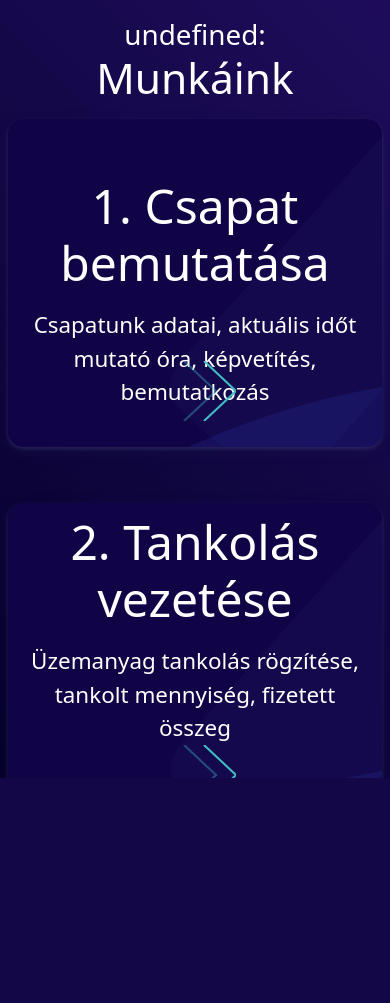
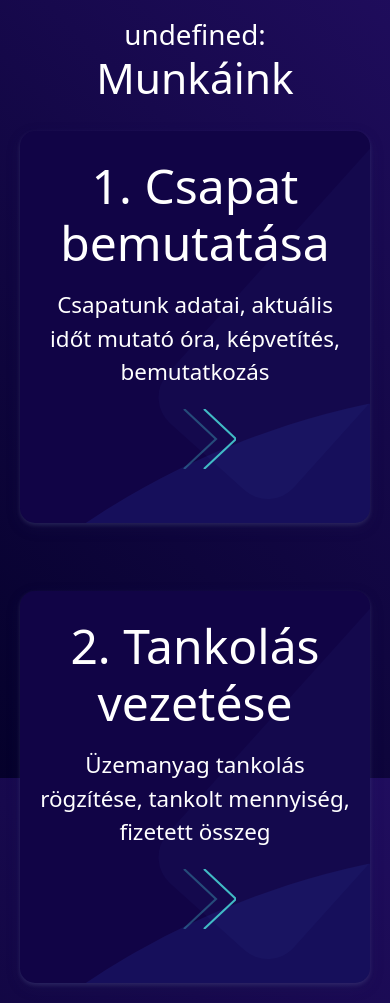
Before and after one commit to budaizalan/undefined, a PHP site: page / in a window 390 px wide. Shown: the part 66-1069 px from the top of the page. Before the commit the page ends 844 px from the top, so only its background shows below. Run offline with PHP 8.4, Linux system fonts and the light colour scheme.

Commit message:
index.html responsivity fix

```diff
--- a/index.html
+++ b/index.html
@@ -5,8 +5,7 @@
   <meta charset="utf-8">
   <meta name="viewport" content="width=device-width, initial-scale=1">
   <title>undefined Demo</title>
-  <link href="https://cdn.jsdelivr.net/npm/bootstrap@5.3.1/dist/css/bootstrap.min.css" rel="stylesheet"
-    integrity="sha384-4bw+/aepP/YC94hEpVNVgiZdgIC5+VKNBQNGCHeKRQN+PtmoHDEXuppvnDJzQIu9" crossorigin="anonymous">
+  <link href="https://cdn.jsdelivr.net/npm/bootstrap@5.3.1/dist/css/bootstrap.min.css" rel="stylesheet" integrity="sha384-4bw+/aepP/YC94hEpVNVgiZdgIC5+VKNBQNGCHeKRQN+PtmoHDEXuppvnDJzQIu9" crossorigin="anonymous">
   <link rel="stylesheet" href="style.css">
 </head>
 
@@ -18,8 +17,7 @@
 
           <p class="ms-5 mb-0">undefined - Főoldal</p>
 
-          <button class="navbar-toggler" type="button" data-bs-toggle="collapse" data-bs-target="#navbarSupportedContent"
-            aria-controls="navbarSupportedContent" aria-expanded="false" aria-label="Toggle navigation">
+          <button class="navbar-toggler" type="button" data-bs-toggle="collapse" data-bs-target="#navbarSupportedContent" aria-controls="navbarSupportedContent" aria-expanded="false" aria-label="Toggle navigation">
             <span class="navbar-toggler-icon"></span>
           </button>
 
@@ -49,13 +47,13 @@
 
       <div class="section_our_solution">
         <!-- <div class="row"> -->
-          <div class="col-lg-12 col-md-12 col-sm-12">
+        <div>
           <div class="our_solution_category">
             <div class="solution_cards_box">
 
-            <div class="solution_card mb-5">
+              <div class="solution_card col-sm-10 col-md-10 col-xl-6 mb-5">
                 <div class="hover_color_bubble"></div>
-              <div class="solu_title mt-5">
+                <div class="solu_title mt-3">
                   <h3>1. Csapat bemutatása</h3>
                 </div>
                 <div class="solu_description mt-3">
@@ -63,7 +61,7 @@
                     Csapatunk adatai, aktuális időt mutató óra, képvetítés, bemutatkozás
                   </p>
                   <div class="holder mt-3">
-                  <a href="./feladat1.html" >
+                    <a href="./feladat1.html">
                       <svg class="arrows">
                         <path class="a1" d="M0 0 L30 32 L60 0"></path>
                         <path class="a2" d="M0 20 L30 52 L60 20"></path>
@@ -75,9 +73,9 @@
                 </div>
               </div>
 
-            <div class="solution_card">
+              <div class="solution_card col-sm-10 col-md-10 col-xl-6">
                 <div class="hover_color_bubble"></div>
-              <div class="solu_title">
+                <div class="solu_title mt-3">
                   <h3>2. Tankolás vezetése</h3>
                 </div>
                 <div class="solu_description mt-3">
@@ -85,7 +83,7 @@
                     Üzemanyag tankolás rögzítése, tankolt mennyiség, fizetett összeg
                   </p>
                   <div class="holder mt-3">
-                  <a href="./feladat2.html" >
+                    <a href="./feladat2.html">
                       <svg class="arrows">
                         <path class="a1" d="M0 0 L30 32 L60 0"></path>
                         <path class="a2" d="M0 20 L30 52 L60 20"></path>
@@ -108,9 +106,7 @@
 
 
   </section>
-<script src="https://cdn.jsdelivr.net/npm/bootstrap@5.3.1/dist/js/bootstrap.bundle.min.js"
-    integrity="sha384-HwwvtgBNo3bZJJLYd8oVXjrBZt8cqVSpeBNS5n7C8IVInixGAoxmnlMuBnhbgrkm"
-    crossorigin="anonymous"></script>
+  <script src="https://cdn.jsdelivr.net/npm/bootstrap@5.3.1/dist/js/bootstrap.bundle.min.js" integrity="sha384-HwwvtgBNo3bZJJLYd8oVXjrBZt8cqVSpeBNS5n7C8IVInixGAoxmnlMuBnhbgrkm" crossorigin="anonymous"></script>
   <script src="./public/app.js" type="module"></script>
 </body>
 
--- a/style.css
+++ b/style.css
@@ -22,7 +22,6 @@ body{
   justify-content: center;
   margin-top: 10vh;
   height: 90vh;
-  overflow: hidden;
 }
 
 /* Navbar */
@@ -54,6 +53,7 @@ body{
 
 .maintitle {
   flex: 1;
+  margin-top: 80px;
 }
 
 /* ---- */
@@ -67,10 +67,18 @@ body{
   flex-wrap: wrap;
 }
 
+/* .solution_card{
+  display: flex;
+  flex-direction: column;
+  justify-content: center;
+  align-items: center;
+} */
+
 .our_solution_category .solution_cards_box {
   display: flex;
   flex-direction: column;
   justify-content: center;
+  align-items: center;
 }
 
 .solution_cards_box .solution_card {
@@ -79,7 +87,7 @@ body{
   box-shadow: 0 2px 4px 0 rgba(136, 144, 195, 0.2),
     0 5px 15px 0 rgba(37, 44, 97, 0.15);
   border-radius: 15px;
-  margin: 8px;
+  margin: 20px;
   padding: 10px 15px;
   position: relative;
   z-index: 1;
@@ -204,7 +212,7 @@ body{
   }
 
   .our_solution_category {
-    width: 50%;
+    width: 100%;
     margin: 0 auto;
   }
 }
@@ -216,7 +224,7 @@ body{
   rotate: 270deg;
   width: 60px;
   height: 72px;
-  position: absolute;
+  position: relative;
   left: 50%;
   margin-left: -25px;
   bottom: 20px;
```
Lines whose indentation alone changed are shown as unchanged.
